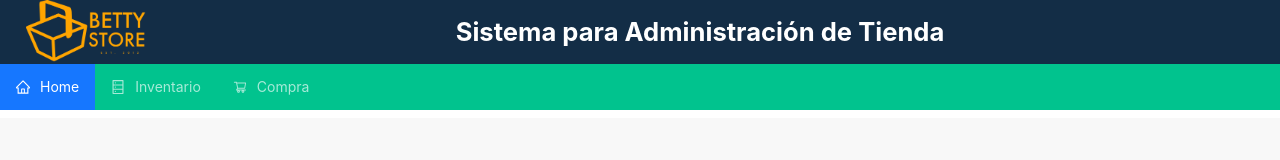
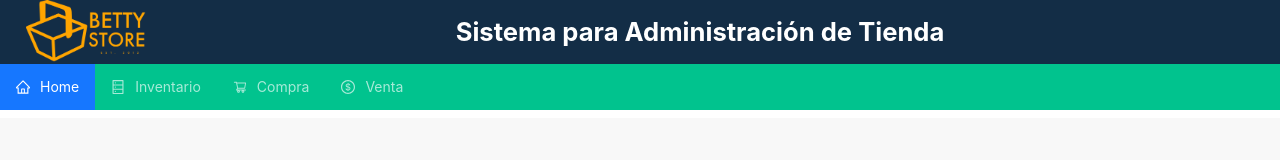
Before and after one commit to leonardoGit99/BettyStore, a React (Create React App) app in the folder bettystore/: page / in a window 1280 px wide. Shown: the top 160 px of the page. Built offline with nearby package versions, Linux system fonts and the light colour scheme.

Commit message:
Actualizando paths o rutas del Menú, con redireccionamiento a vistas de Epic Ventas

```diff
--- a/bettystore/src/components/Menu/Menu.jsx
+++ b/bettystore/src/components/Menu/Menu.jsx
@@ -5,7 +5,7 @@ import { Menu } from "antd"
 import './Menu.css'
 import { HomeOutlined } from '@ant-design/icons'
 import { DatabaseOutlined } from '@ant-design/icons'
-import { ShoppingCartOutlined } from '@ant-design/icons'
+import { ShoppingCartOutlined, DollarCircleOutlined} from '@ant-design/icons'
 
 
 const items = [
@@ -20,6 +20,12 @@ const items = [
     key: 5, label: ('Compra'), icon: <ShoppingCartOutlined />, children: [
       { key: "/registrarCompra", label: (<Link to="/registrarCompra">Registrar Compra</Link>) },
       { key: "/mostrarCompra", label: (<Link to="/mostrarCompra">Mostrar Compra</Link>) }
+    ]
+  },
+  {
+    key: 8, label: ('Venta'), icon: <DollarCircleOutlined/>, children: [
+      { key: "/registrarVenta", label: (<Link to="/registrarVenta">Registrar Venta</Link>) },
+      { key: "/mostrarVenta", label: (<Link to="/mostrarVenta">Mostrar Venta</Link>) }
     ]
   },
 ]
```
